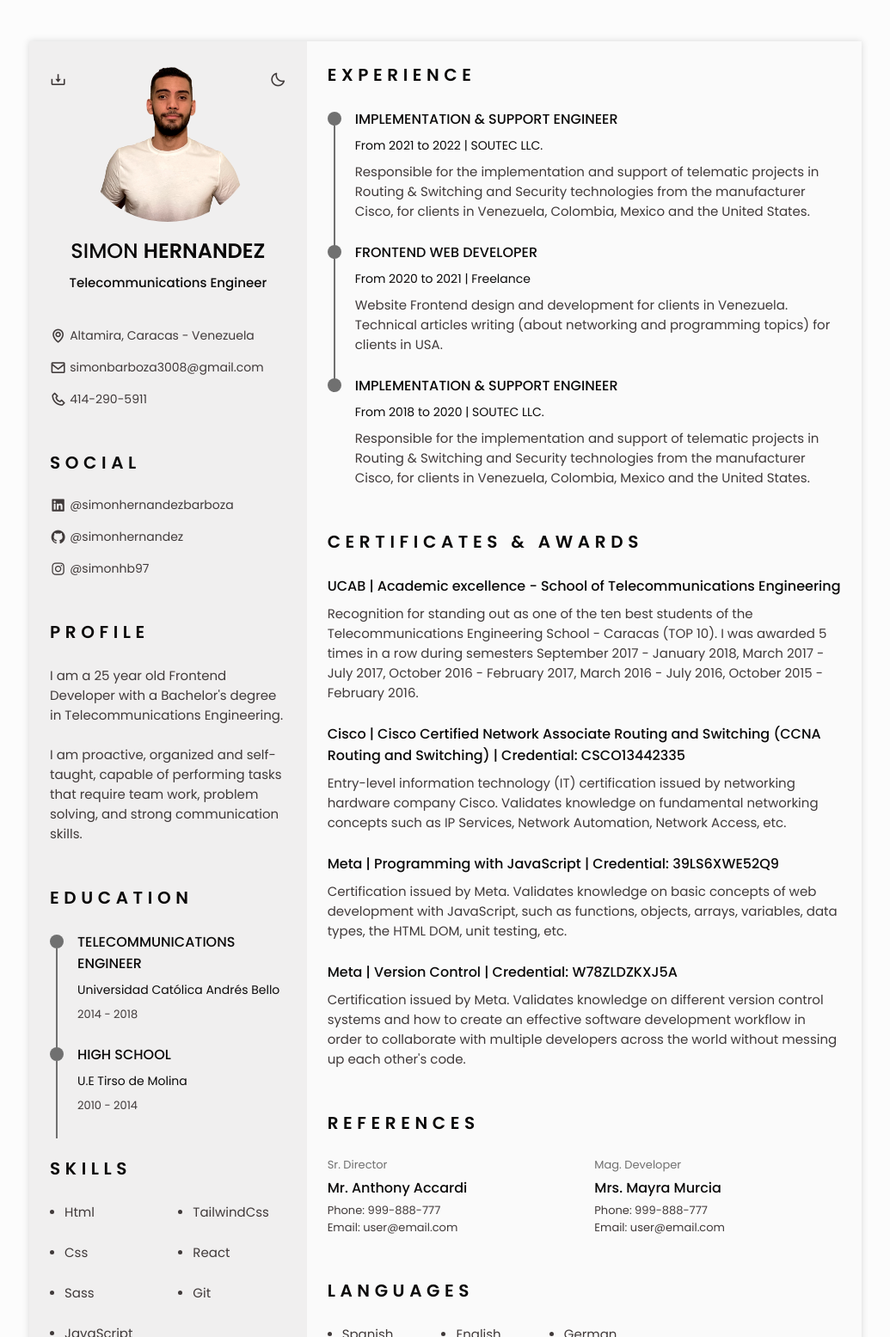
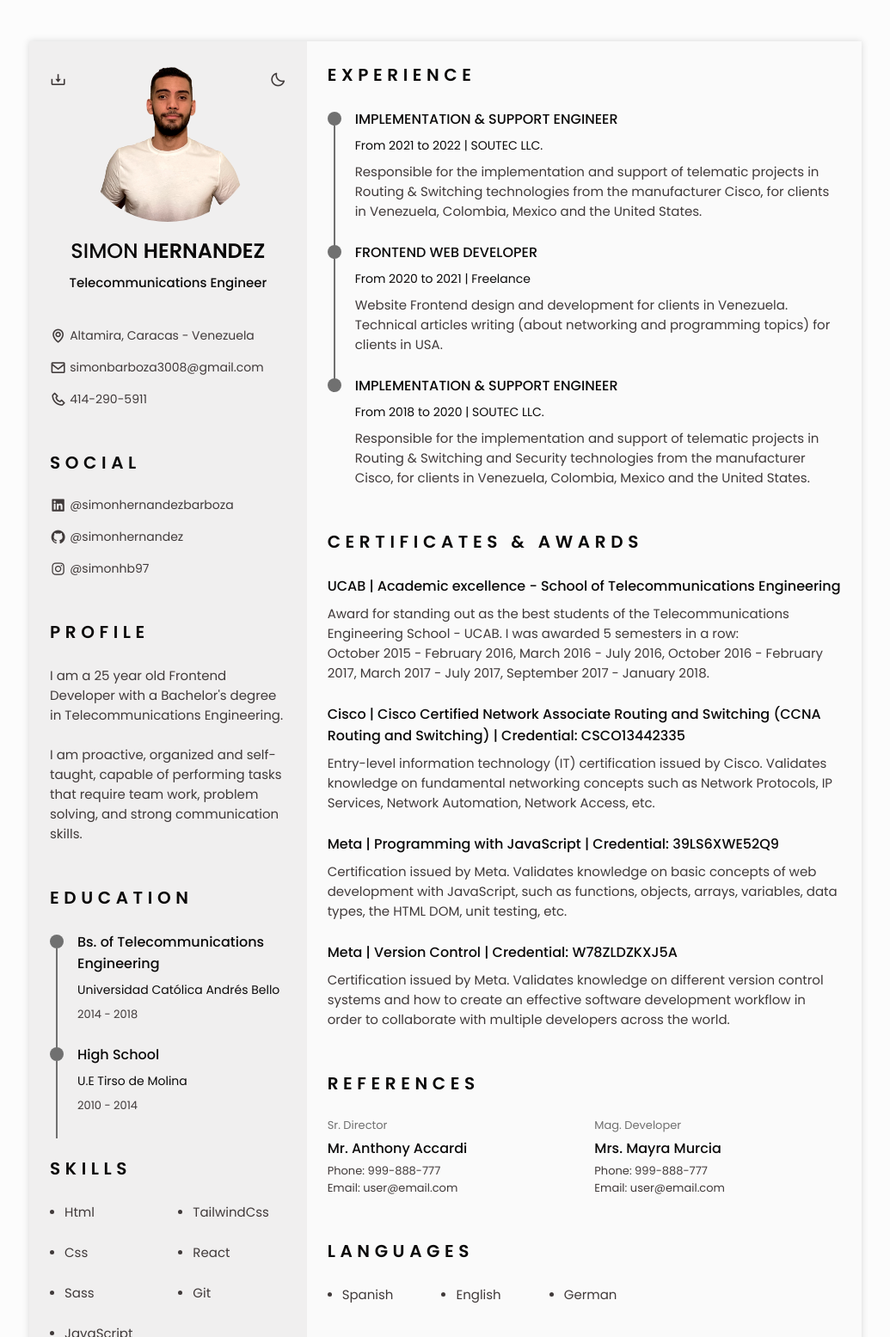
Before and after one commit to simonhernandez/cv, a plain HTML site: page index.html in a window 1280 px wide. Shown: the top 1555 px of the page at 86% size, without its empty margins (122-1157 px from the left). Drawn offline with nearby package versions, Linux system fonts and the light colour scheme; a script that the page names is missing.

Commit message:
change: experience, education and certificate content

```diff
--- a/index.html
+++ b/index.html
@@ -142,7 +142,7 @@
                                 </div>
 
                                 <div class="education__data bd-grid">
-                                    <h3 class="education__title">TELECOMMUNICATIONS ENGINEER</h3>
+                                    <h3 class="education__title">Bs. of Telecommunications Engineering</h3>
                                     <span class="education__studies">Universidad Católica Andrés Bello</span>
                                     <span class="education__year">2014 - 2018</span>
                                 </div>
@@ -155,7 +155,7 @@
                                 </div>
 
                                 <div class="education__data bd-grid">
-                                    <h3 class="education__title">HIGH SCHOOL</h3>
+                                    <h3 class="education__title">High School</h3>
                                     <span class="education__studies">U.E Tirso de Molina</span>
                                     <span class="education__year">2010 - 2014</span>
                                 </div>
@@ -215,7 +215,7 @@
                                     <h3 class="experience__title">IMPLEMENTATION & SUPPORT ENGINEER</h3>
                                     <span class="experience__company">From 2021 to 2022 | SOUTEC LLC.</span>
                                     <p class="experience__description">Responsible for the implementation and support of telematic projects in
-                                        Routing & Switching and Security technologies from the manufacturer Cisco, for
+                                        Routing & Switching technologies from the manufacturer Cisco, for
                                         clients in Venezuela, Colombia, Mexico and the United States.</p>
                                 </div>
                             </div>
@@ -257,13 +257,13 @@
                         <div class="certificate__container bd-grid">
                             <div class="certificate__content">
                                 <h3 class="certificate__title">UCAB | Academic excellence - School of Telecommunications Engineering</h3>
-                                <p class="certificate__description">Recognition for standing out as one of the ten best students of the Telecommunications Engineering School - Caracas (TOP 10). I was awarded 5 times in a row during semesters September 2017 - January 2018, March 2017 - July 2017, October 2016 - February 2017, March 2016 - July 2016, October 2015 - February 2016.</p>
+                                <p class="certificate__description">Award for standing out as the best students of the Telecommunications Engineering School - UCAB. I was awarded 5 semesters in a row: <br> October 2015 - February 2016, March 2016 - July 2016,  October 2016 - February 2017, March 2017 - July 2017, September 2017 - January 2018.</p>
                             </div>
 
                             <div class="certificate__content">
                                 <h3 class="certificate__title">Cisco | Cisco Certified Network Associate Routing and Switching (CCNA Routing and Switching) | Credential: CSCO13442335
                                 </h3>
-                                <p class="certificate__description">Entry-level information technology (IT) certification issued by networking hardware company Cisco. Validates knowledge on fundamental networking concepts such as IP Services, Network Automation, Network Access, etc.</p>
+                                <p class="certificate__description">Entry-level information technology (IT) certification issued by Cisco. Validates knowledge on fundamental networking concepts such as Network Protocols, IP Services, Network Automation, Network Access, etc.</p>
                             </div>
 
                             <div class="certificate__content">
@@ -275,7 +275,7 @@
 
                             <div class="certificate__content">
                                 <h3 class="certificate__title">Meta | Version Control | Credential: W78ZLDZKXJ5A</h3>
-                                <p class="certificate__description">Certification issued by Meta. Validates knowledge on different version control systems and how to create an effective software development workflow in order to collaborate with multiple developers across the world without messing up each other's code.</p>
+                                <p class="certificate__description">Certification issued by Meta. Validates knowledge on different version control systems and how to create an effective software development workflow in order to collaborate with multiple developers across the world.</p>
                             </div>
                         </div>
                     </section>
```
